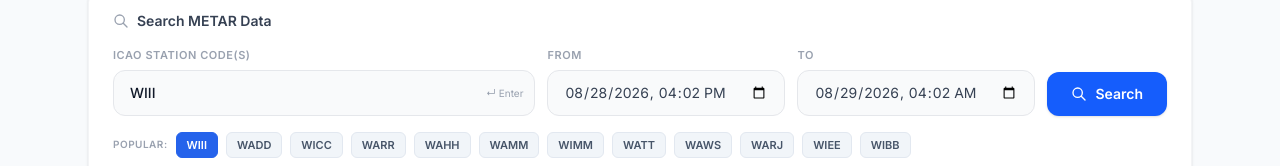
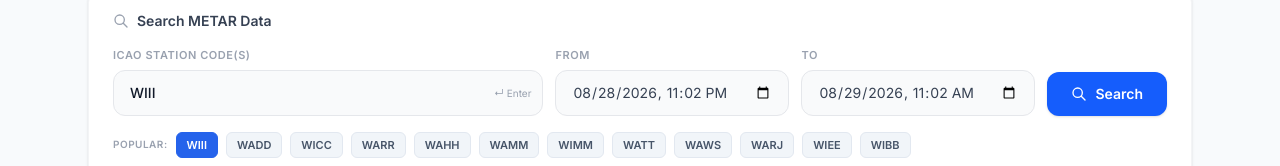
Before and after one commit to kppuobu6/bmkg-metar, a Next.js app: page / in a window 1280 px wide. Shown: the part 123-289 px from the top of the page. Built offline with nearby package versions, Linux system fonts and the light colour scheme.

Commit message:
fix: convert frontend dates to WIB (UTC+7) for BMKG compatibility

```diff
--- a/src/app/page.tsx
+++ b/src/app/page.tsx
@@ -164,11 +164,13 @@ function MetarCard({ record }: { record: MetarRecord }) {
 export default function Home() {
   const [stations, setStations] = useState("WIII");
   const [from, setFrom] = useState(() => {
-    const d = new Date();
-    d.setHours(d.getHours() - 12);
-    return d.toISOString().slice(0, 16);
+    const wib = new Date(Date.now() + 7 * 60 * 60 * 1000 - 12 * 60 * 60 * 1000);
+    return wib.toISOString().slice(0, 16);
   });
-  const [to, setTo] = useState(() => new Date().toISOString().slice(0, 16));
+  const [to, setTo] = useState(() => {
+    const wib = new Date(Date.now() + 7 * 60 * 60 * 1000);
+    return wib.toISOString().slice(0, 16);
+  });
   const [records, setRecords] = useState<MetarRecord[]>([]);
   const [loading, setLoading] = useState(false);
   const [error, setError] = useState<string | null>(null);
@@ -187,9 +189,10 @@ export default function Home() {
     setLoading(true);
     setError(null);
 
-    // Auto-update "To" time to current time
-    const now = new Date();
-    setTo(now.toISOString().slice(0, 16));
+    // Auto-update "To" time to current time in WIB
+    const nowWib = new Date(Date.now() + 7 * 60 * 60 * 1000);
+    const toStr = nowWib.toISOString().slice(0, 16);
+    setTo(toStr);
 
     try {
       const stationList = stations.split(/[\s,]+/).filter(Boolean);
@@ -198,7 +201,7 @@ export default function Home() {
       const params = new URLSearchParams({
         stations: stationList.join(","),
         from,
-        to: now.toISOString().slice(0, 16),
+        to: toStr,
         t: cacheBuster.toString(),
       });
 
```
